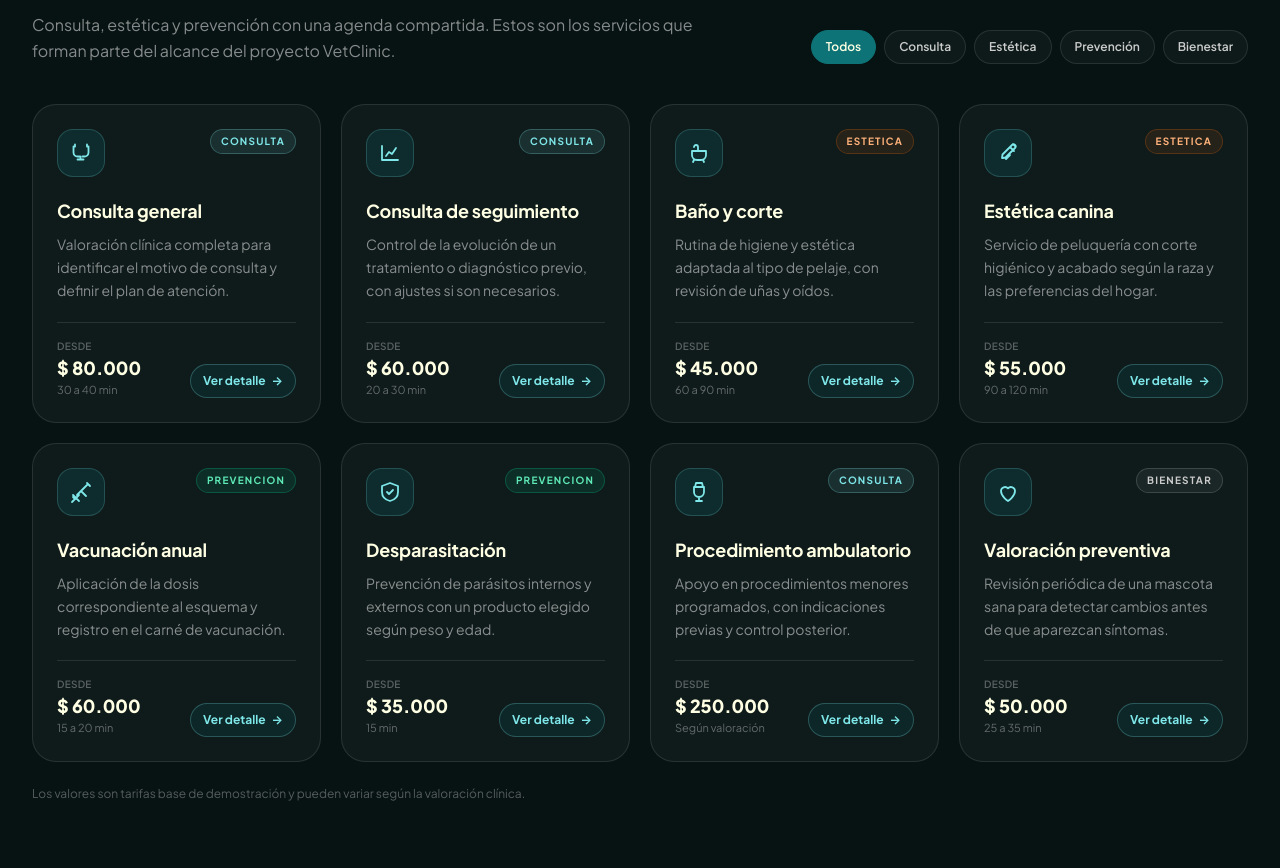
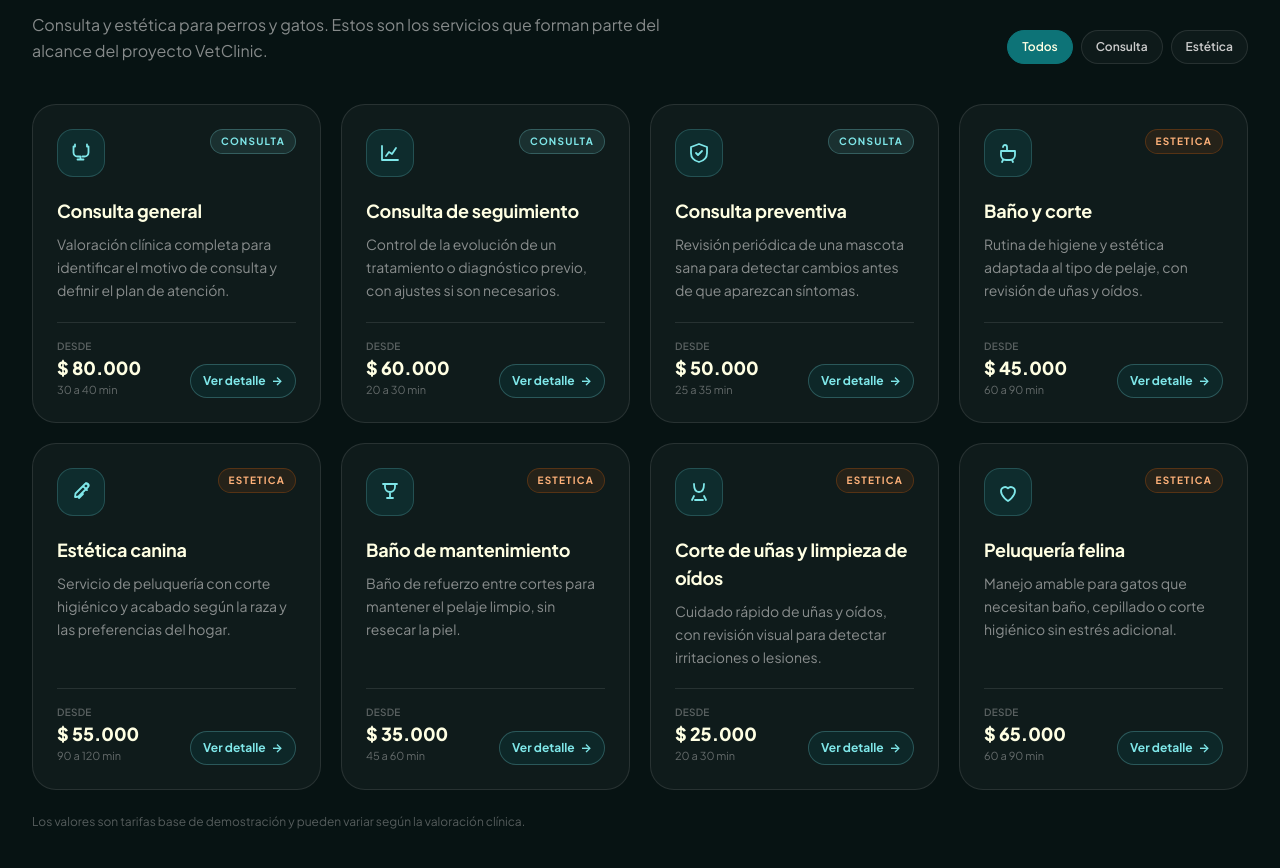
Before and after one commit to IngVictor2/veterinaria_fronted, an Angular app: page / in a window 1280 px wide. Shown: the part 939-1807 px from the top of the page. Built offline with nearby package versions, Linux system fonts and the light colour scheme.

Commit message:
refactor(portafolio): limita los servicios a consulta y estetica

```diff
--- a/src/app/componentes/inicio/portafolio-card/portafolio-card.component.ts
+++ b/src/app/componentes/inicio/portafolio-card/portafolio-card.component.ts
@@ -35,19 +35,19 @@ import { ServicioPortafolio } from '../../../modelos/servicio-portafolio';
                 <path stroke-linecap="round" stroke-linejoin="round" stroke-width="1.8" d="m14 6 4 4m-8 8 4-4m-7 3 2.5-.5L19 7a2.1 2.1 0 0 0-3-3l-9.5 9.5L6 17h1Zm10-14 2 2" />
               </svg>
             }
-            @case ('vacuna') {
-              <svg xmlns="http://www.w3.org/2000/svg" class="h-6 w-6" fill="none" viewBox="0 0 24 24" stroke="currentColor">
-                <path stroke-linecap="round" stroke-linejoin="round" stroke-width="1.8" d="m18 3 3 3m-2-2-7 7m0 0 2 2m-2-2-4 4m6-2 3 3m-7-1-4 4m0 0-2-2m2 2-3 3m1-7 6 6" />
-              </svg>
-            }
-            @case ('desparasitacion') {
+            @case ('preventiva') {
               <svg xmlns="http://www.w3.org/2000/svg" class="h-6 w-6" fill="none" viewBox="0 0 24 24" stroke="currentColor">
                 <path stroke-linecap="round" stroke-linejoin="round" stroke-width="1.8" d="M12 3 4 6v6c0 4.5 3.2 7.8 8 9 4.8-1.2 8-4.5 8-9V6l-8-3Zm-3 9 2 2 4-4" />
               </svg>
             }
-            @case ('procedimiento') {
+            @case ('mantenimiento') {
               <svg xmlns="http://www.w3.org/2000/svg" class="h-6 w-6" fill="none" viewBox="0 0 24 24" stroke="currentColor">
-                <path stroke-linecap="round" stroke-linejoin="round" stroke-width="1.8" d="M9 3h6l1 4H8l1-4Zm-2 4h10v5a5 5 0 0 1-5 5 5 5 0 0 1-5-5V7Zm5 10v4m-3 0h6" />
+                <path stroke-linecap="round" stroke-linejoin="round" stroke-width="1.8" d="M7 4h10v3a5 5 0 0 1-10 0V4Zm-2 0h14M12 12v6m-3 0h6" />
+              </svg>
+            }
+            @case ('unas') {
+              <svg xmlns="http://www.w3.org/2000/svg" class="h-6 w-6" fill="none" viewBox="0 0 24 24" stroke="currentColor">
+                <path stroke-linecap="round" stroke-linejoin="round" stroke-width="1.8" d="M7 4c0 5 1 8 5 8s5-3 5-8M5 20l2-4m12 4-2-4M8 20h8" />
               </svg>
             }
             @default {
@@ -104,12 +104,8 @@ export class PortafolioCardComponent {
     switch (this.servicio().tipo) {
       case 'CONSULTA':
         return 'border-[#7FE7E9]/25 bg-[#7FE7E9]/10 text-[#7FE7E9]';
-      case 'ESTETICA':
+      default:
         return 'border-[#E8650A]/25 bg-[#E8650A]/10 text-[#FFB27A]';
-      case 'PREVENCION':
-        return 'border-emerald-400/25 bg-emerald-400/10 text-emerald-300';
-      default:
-        return 'border-[#CBCBCB]/20 bg-white/5 text-[#CBCBCB]';
     }
   }
 }
--- a/src/app/componentes/inicio/servicios-section/servicios-section.component.ts
+++ b/src/app/componentes/inicio/servicios-section/servicios-section.component.ts
@@ -1,5 +1,6 @@
 import { CurrencyPipe } from '@angular/common';
 import { Component, computed, signal } from '@angular/core';
+import { RouterLink } from '@angular/router';
 import { PORTAFOLIO_SERVICIOS } from '../../../datos/servicios-portafolio';
 import {
   ServicioPortafolio,
@@ -12,7 +13,7 @@ type FiltroPortafolio = TipoServicioPortafolio | 'TODOS';
 
 @Component({
   selector: 'app-servicios-section',
-  imports: [PortafolioCardComponent, CurrencyPipe],
+  imports: [PortafolioCardComponent, CurrencyPipe, RouterLink],
   template: `
     <section id="servicios" class="scroll-mt-24 border-b border-white/5 px-4 py-20 sm:px-6 lg:px-8">
       <div class="mx-auto max-w-7xl">
@@ -25,8 +26,8 @@ type FiltroPortafolio = TipoServicioPortafolio | 'TODOS';
               Todo lo que tu mascota necesita, en un mismo lugar
             </h2>
             <p class="mt-4 text-sm leading-relaxed text-[#CBCBCB]/65 sm:text-base">
-              Consulta, estética y prevención con una agenda compartida. Estos son los servicios que
-              forman parte del alcance del proyecto VetClinic.
+              Consulta y estética para perros y gatos. Estos son los servicios que forman parte del
+              alcance del proyecto VetClinic.
             </p>
           </div>
 
@@ -123,11 +124,11 @@ type FiltroPortafolio = TipoServicioPortafolio | 'TODOS';
             </ul>
 
             <a
-              href="#agenda"
+              routerLink="/login"
               class="btn btn-primary mt-7 h-11 w-full rounded-full text-sm font-bold"
               (click)="cerrarDetalle()"
             >
-              Ver agenda y confirmar una cita
+              Agendar una cita
             </a>
           </div>
         </div>
--- a/src/app/datos/servicios-portafolio.ts
+++ b/src/app/datos/servicios-portafolio.ts
@@ -29,6 +29,17 @@ export const PORTAFOLIO_SERVICIOS: ServicioPortafolio[] = [
   },
   {
     id: 3,
+    nombre: 'Consulta preventiva',
+    descripcion:
+      'Revisión periódica de una mascota sana para detectar cambios antes de que aparezcan síntomas.',
+    tipo: 'CONSULTA',
+    icono: 'preventiva',
+    precioDesde: 50000,
+    duracion: '25 a 35 min',
+    incluye: ['Peso y condición corporal', 'Revisión general', 'Plan de cuidado anual'],
+  },
+  {
+    id: 4,
     nombre: 'Baño y corte',
     descripcion:
       'Rutina de higiene y estética adaptada al tipo de pelaje, con revisión de uñas y oídos.',
@@ -39,7 +50,7 @@ export const PORTAFOLIO_SERVICIOS: ServicioPortafolio[] = [
     incluye: ['Baño con producto adecuado', 'Secado completo', 'Corte de uñas'],
   },
   {
-    id: 4,
+    id: 5,
     nombre: 'Estética canina',
     descripcion:
       'Servicio de peluquería con corte higiénico y acabado según la raza y las preferencias del hogar.',
@@ -50,47 +61,36 @@ export const PORTAFOLIO_SERVICIOS: ServicioPortafolio[] = [
     incluye: ['Corte de pelo', 'Limpieza de oídos', 'Perfumado y acabado'],
   },
   {
-    id: 5,
-    nombre: 'Vacunación anual',
+    id: 6,
+    nombre: 'Baño de mantenimiento',
     descripcion:
-      'Aplicación de la dosis correspondiente al esquema y registro en el carné de vacunación.',
-    tipo: 'PREVENCION',
-    icono: 'vacuna',
-    precioDesde: 60000,
-    duracion: '15 a 20 min',
-    incluye: ['Revisión del esquema', 'Aplicación de la vacuna', 'Actualización del carné'],
-  },
-  {
-    id: 6,
-    nombre: 'Desparasitación',
-    descripcion:
-      'Prevención de parásitos internos y externos con un producto elegido según peso y edad.',
-    tipo: 'PREVENCION',
-    icono: 'desparasitacion',
+      'Baño de refuerzo entre cortes para mantener el pelaje limpio, sin resecar la piel.',
+    tipo: 'ESTETICA',
+    icono: 'mantenimiento',
     precioDesde: 35000,
-    duracion: '15 min',
-    incluye: ['Valoración de riesgo', 'Producto según peso', 'Indicaciones de seguimiento'],
+    duracion: '45 a 60 min',
+    incluye: ['Baño y masaje', 'Secado completo', 'Cepillado final'],
   },
   {
     id: 7,
-    nombre: 'Procedimiento ambulatorio',
+    nombre: 'Corte de uñas y limpieza de oídos',
     descripcion:
-      'Apoyo en procedimientos menores programados, con indicaciones previas y control posterior.',
-    tipo: 'CONSULTA',
-    icono: 'procedimiento',
-    precioDesde: 250000,
-    duracion: 'Según valoración',
-    incluye: ['Valoración preprocedimiento', 'Registro del procedimiento', 'Control de recuperación'],
+      'Cuidado rápido de uñas y oídos, con revisión visual para detectar irritaciones o lesiones.',
+    tipo: 'ESTETICA',
+    icono: 'unas',
+    precioDesde: 25000,
+    duracion: '20 a 30 min',
+    incluye: ['Corte de uñas', 'Limpieza de oídos', 'Revisión visual'],
   },
   {
     id: 8,
-    nombre: 'Valoración preventiva',
+    nombre: 'Peluquería felina',
     descripcion:
-      'Revisión periódica de una mascota sana para detectar cambios antes de que aparezcan síntomas.',
-    tipo: 'BIENESTAR',
-    icono: 'bienestar',
-    precioDesde: 50000,
-    duracion: '25 a 35 min',
-    incluye: ['Peso y condición corporal', 'Revisión general', 'Plan de prevención anual'],
+      'Manejo amable para gatos que necesitan baño, cepillado o corte higiénico sin estrés adicional.',
+    tipo: 'ESTETICA',
+    icono: 'felino',
+    precioDesde: 65000,
+    duracion: '60 a 90 min',
+    incluye: ['Manejo amable', 'Baño o cepillado', 'Corte higiénico'],
   },
 ];
--- a/src/app/modelos/servicio-portafolio.ts
+++ b/src/app/modelos/servicio-portafolio.ts
@@ -1,14 +1,14 @@
-export type TipoServicioPortafolio = 'CONSULTA' | 'ESTETICA' | 'PREVENCION' | 'BIENESTAR';
+export type TipoServicioPortafolio = 'CONSULTA' | 'ESTETICA';
 
 export type IconoServicio =
   | 'consulta'
   | 'seguimiento'
+  | 'preventiva'
   | 'bano'
   | 'estetica'
-  | 'vacuna'
-  | 'desparasitacion'
-  | 'procedimiento'
-  | 'bienestar';
+  | 'mantenimiento'
+  | 'unas'
+  | 'felino';
 
 export interface ServicioPortafolio {
   id: number;
@@ -29,6 +29,4 @@ export const TIPOS_PORTAFOLIO: ReadonlyArray<{
   { valor: 'TODOS', etiqueta: 'Todos' },
   { valor: 'CONSULTA', etiqueta: 'Consulta' },
   { valor: 'ESTETICA', etiqueta: 'Estética' },
-  { valor: 'PREVENCION', etiqueta: 'Prevención' },
-  { valor: 'BIENESTAR', etiqueta: 'Bienestar' },
 ];
```
